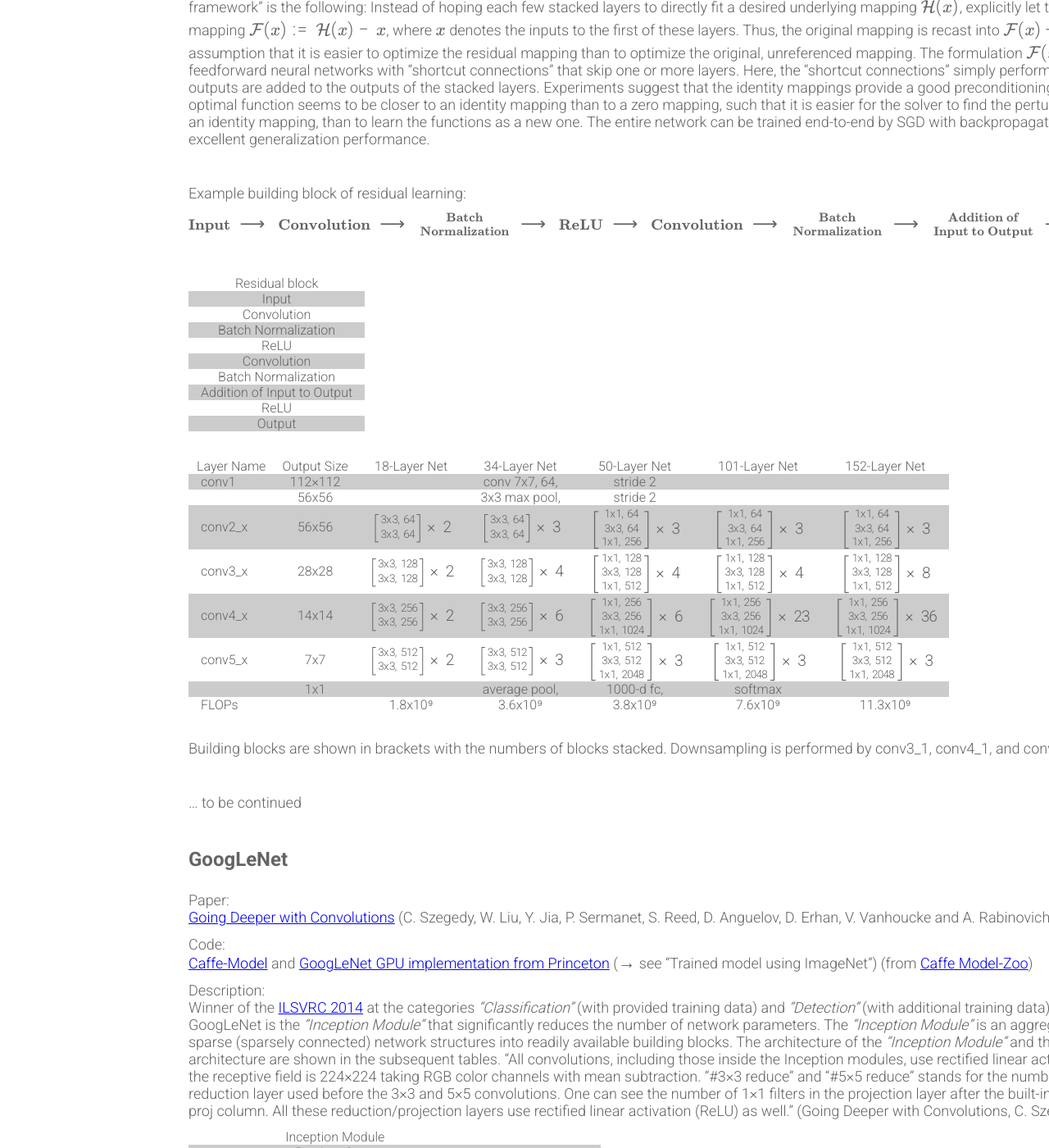
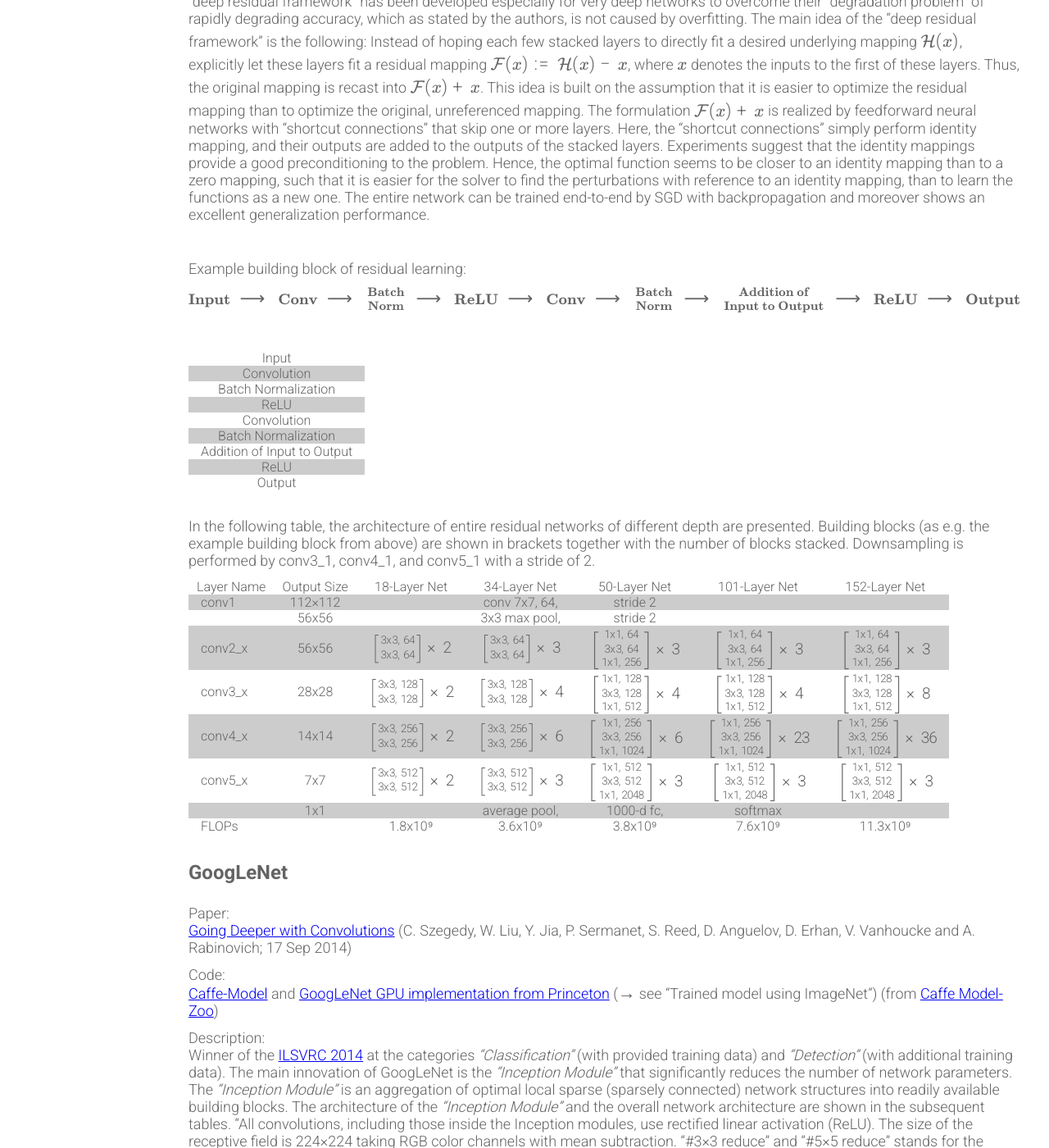
Before and after one commit to Xamla/xamla.github.io, a Jekyll site: the page built from prominent-convnet-architectures.md, in a window 1280 px wide and 1400 px high, scrolled down 519 px. Shown: the whole window at 82% size. Built offline with Jekyll 4.4.1, drawn with Linux system fonts in a browser that asks for light colours; formulas are drawn with MathJax 3; some of the changed text lies outside the part shown.

Commit message:
Update prominent-convnet-architectures.md

```diff
--- a/prominent-convnet-architectures.md
+++ b/prominent-convnet-architectures.md
@@ -28,13 +28,12 @@ Winner of the [ILSVRC 2015](http://image-net.org/challenges/LSVRC/2015/) object
 
 Example building block of residual learning: <br />
 
- \\({\small \textbf{Input}} \ \longrightarrow \ {\small \textbf{Convolution}} \ \longrightarrow \ {\textbf{Batch} \atop \textbf{Normalization}} \ \longrightarrow \ {\small \textbf{ReLU}} \ \longrightarrow \ {\small \textbf{Convolution}} \ \longrightarrow \ {\textbf{Batch} \atop \textbf{Normalization}} \ \longrightarrow \ {\textbf{Addition of} \atop \textbf{Input to Output}} \ \longrightarrow \ {\small \textbf{ReLU}} \ \longrightarrow \ {\small \textbf{Output}}\\)
+ \\({\small \textbf{Input}} \ \longrightarrow \ {\small \textbf{Conv}} \ \longrightarrow \ {\textbf{Batch} \atop \textbf{Norm}} \ \longrightarrow \ {\small \textbf{ReLU}} \ \longrightarrow \ {\small \textbf{Conv}} \ \longrightarrow \ {\textbf{Batch} \atop \textbf{Norm}} \ \longrightarrow \ {\textbf{Addition of} \atop \textbf{Input to Output}} \ \longrightarrow \ {\small \textbf{ReLU}} \ \longrightarrow \ {\small \textbf{Output}}\\)
 
 <br />
 
-| Residual block              |
+| Input                       |
 | :-------------------------: |
-| Input                       |
 | Convolution                 |
 | Batch Normalization         |
 | ReLU                        |
@@ -46,6 +45,7 @@ Example building block of residual learning: <br />
 
 <br />
 
+In the following table, the architecture of entire residual networks of different depth are presented. Building blocks (as e.g. the example building block from above) are shown in brackets together with the number of blocks stacked. Downsampling is performed by conv3_1, conv4_1, and conv5_1 with a stride of 2.
 
 | Layer Name | Output Size | 18-Layer Net | 34-Layer Net | 50-Layer Net | 101-Layer Net | 152-Layer Net |
 |:---------- | :---------: | :----------: | :----------: | :----------: | :-----------: | :-----------: |
@@ -57,14 +57,6 @@ Example building block of residual learning: <br />
 | conv5_x    | 7x7         |  \\(\left[\text{3x3, 512}\atop\text{3x3, 512}\right] \times 2\\) |  \\(\left[\text{3x3, 512}\atop\text{3x3, 512}\right] \times 3\\) | \\(\left[\text{1x1, 512}\atop{\scriptstyle\text{3x3, 512}\atop\scriptstyle\text{1x1, 2048}}\right] \times 3\\) | \\(\left[\text{1x1, 512}\atop{\scriptstyle\text{3x3, 512}\atop\scriptstyle\text{1x1, 2048}}\right] \times 3\\) | \\(\left[\text{1x1, 512}\atop{\scriptstyle\text{3x3, 512}\atop\scriptstyle\text{1x1, 2048}}\right] \times 3\\) |
 |            | 1x1         |              | average pool, | 1000-d fc, | softmax
 | FLOPs      |             | 1.8x10⁹ | 3.6x10⁹ | 3.8x10⁹ | 7.6x10⁹ | 11.3x10⁹ |
-
-<br />
-
-Building blocks are shown in brackets with the numbers of blocks stacked. Downsampling is performed by conv3_1, conv4_1, and conv5_1 with a stride of 2.
-
-<br />
-
-... to be continued
 
 <br />
 
```
